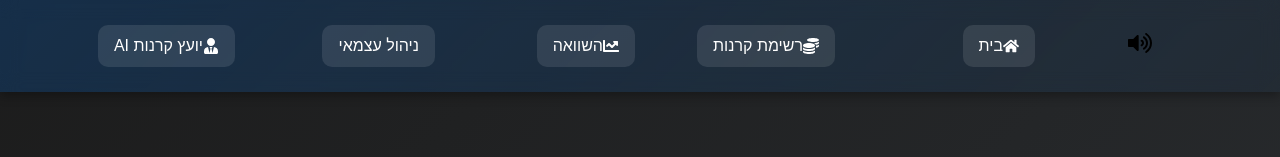
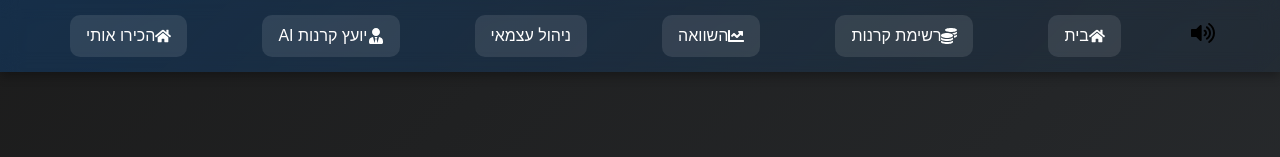
Before and after one commit to EASS-HIT-PART-A-2024-CLASS-VI/AllFunds_AG, a React (Create React App) app in the folder frontend/: page / in a window 1280 px wide. Shown: the top 157 px of the page. Built offline with nearby package versions, Linux system fonts and the light colour scheme; a web font is replaced by a local one.

Commit message:
Started adding an aboutMe section. wip but working

```diff
--- a/frontend/src/App.js
+++ b/frontend/src/App.js
@@ -7,6 +7,7 @@ import FundsPage from './components/pages/FundsPage';
 import AdvisorPage from './components/pages/AdvisorPage';
 import ComparisonPage from './components/pages/ComparisonPage';
 import ManagementPage from './components/pages/ManagementPage';
+import AboutMe from "./components/pages/AboutMe";
 import './App.css';
 
 function App() {
@@ -24,6 +25,8 @@ function App() {
         return <AdvisorPage />;
       case 'management':
         return <ManagementPage />;
+      case 'about':
+        return <AboutMe />;
       default:
         return <Home />;
     }
--- a/frontend/src/components/layout/Navbar.js
+++ b/frontend/src/components/layout/Navbar.js
@@ -5,11 +5,19 @@ import { motion } from "framer-motion";
 
 const Navbar = ({ activeTab, setActiveTab }) => {
   return (
-    <header className="navbar">
-      <div style={{ flex: 1, textAlign: "center" }}>
+    <header
+      className="navbar"
+      style={{
+        display: "flex",
+        justifyContent: "space-evenly",
+        alignItems: "center",
+        width: "100%",
+        padding: "10px 0",
+      }}
+    >
+      <div>
         <BackgroundMusic />
       </div>
-      <div style={{ flex: 1, textAlign: "center" }}>
       <motion.button
         className="nav-button"
         onClick={() => setActiveTab("home")}
@@ -17,8 +25,6 @@ const Navbar = ({ activeTab, setActiveTab }) => {
       >
         <FaHome /> בית
       </motion.button>
-      </div>
-      <div style={{ flex: 1, textAlign: "center" }}>
       <motion.button
         className="nav-button"
         onClick={() => setActiveTab("funds")}
@@ -26,8 +32,6 @@ const Navbar = ({ activeTab, setActiveTab }) => {
       >
         <FaCoins /> רשימת קרנות
       </motion.button>
-      </div>
-      <div style={{ flex: 1, textAlign: "center" }}>
       <motion.button
         className="nav-button"
         onClick={() => setActiveTab("comparison")}
@@ -35,8 +39,6 @@ const Navbar = ({ activeTab, setActiveTab }) => {
       >
         <FaChartLine /> השוואה
       </motion.button>
-      </div>
-      <div style={{ flex: 1, textAlign: "center" }}>
       <motion.button
         className="nav-button"
         onClick={() => setActiveTab("management")}
@@ -44,8 +46,6 @@ const Navbar = ({ activeTab, setActiveTab }) => {
       >
         ניהול עצמאי
       </motion.button>
-      </div>
-      <div style={{ flex: 1, textAlign: "center" }}>
       <motion.button
         className="nav-button"
         onClick={() => setActiveTab("advisor")}
@@ -53,7 +53,13 @@ const Navbar = ({ activeTab, setActiveTab }) => {
       >
         <FaUserTie /> יועץ קרנות AI
       </motion.button>
-      </div>
+      <motion.button
+        className="nav-button"
+        onClick={() => setActiveTab("about")}
+        whileHover={{ scale: 1.15 }}
+      >
+        <FaHome /> הכירו אותי
+      </motion.button>
     </header>
   );
 };
--- /dev/null
+++ b/frontend/src/components/pages/AboutMe/index.js
@@ -0,0 +1,42 @@
+// frontend/src/components/pages/AboutMe/index.js
+import React from "react";
+import { motion } from "framer-motion";
+
+const AboutMe = () => {
+  return (
+    <motion.div
+      initial={{ opacity: 0, y: 50 }}
+      animate={{ opacity: 1, y: 0, transition: { duration: 0.6 } }}
+      style={{
+        padding: "30px",
+        textAlign: "center",
+        minHeight: "100vh",
+      }}
+    >
+      <h2>הכירו אותי</h2>
+      <p>שלום, אני [שמך]. אני [תיאור מקצועי קצר].</p>
+      <section>
+        <h3>ביוגרפיה מקצועית</h3>
+        <p>[הכנס את הביוגרפיה]</p>
+      </section>
+      <section>
+        <h3>פורטפוליו</h3>
+        <p>[קישורים או תיאורים של פרויקטים]</p>
+      </section>
+      <section>
+        <h3>קורות חיים</h3>
+        <p>[קישור/הצגה של קורות החיים]</p>
+      </section>
+      <section>
+        <h3>רשתות חברתיות מקצועיות</h3>
+        <ul style={{ listStyle: "none", padding: 0 }}>
+          <li><a href="https://linkedin.com/in/yourprofile" target="_blank" rel="noreferrer">LinkedIn</a></li>
+          <li><a href="https://github.com/yourprofile" target="_blank" rel="noreferrer">GitHub</a></li>
+          {/* Add more links as needed */}
+        </ul>
+      </section>
+    </motion.div>
+  );
+};
+
+export default AboutMe;
```
Lines whose indentation alone changed are shown as unchanged.
